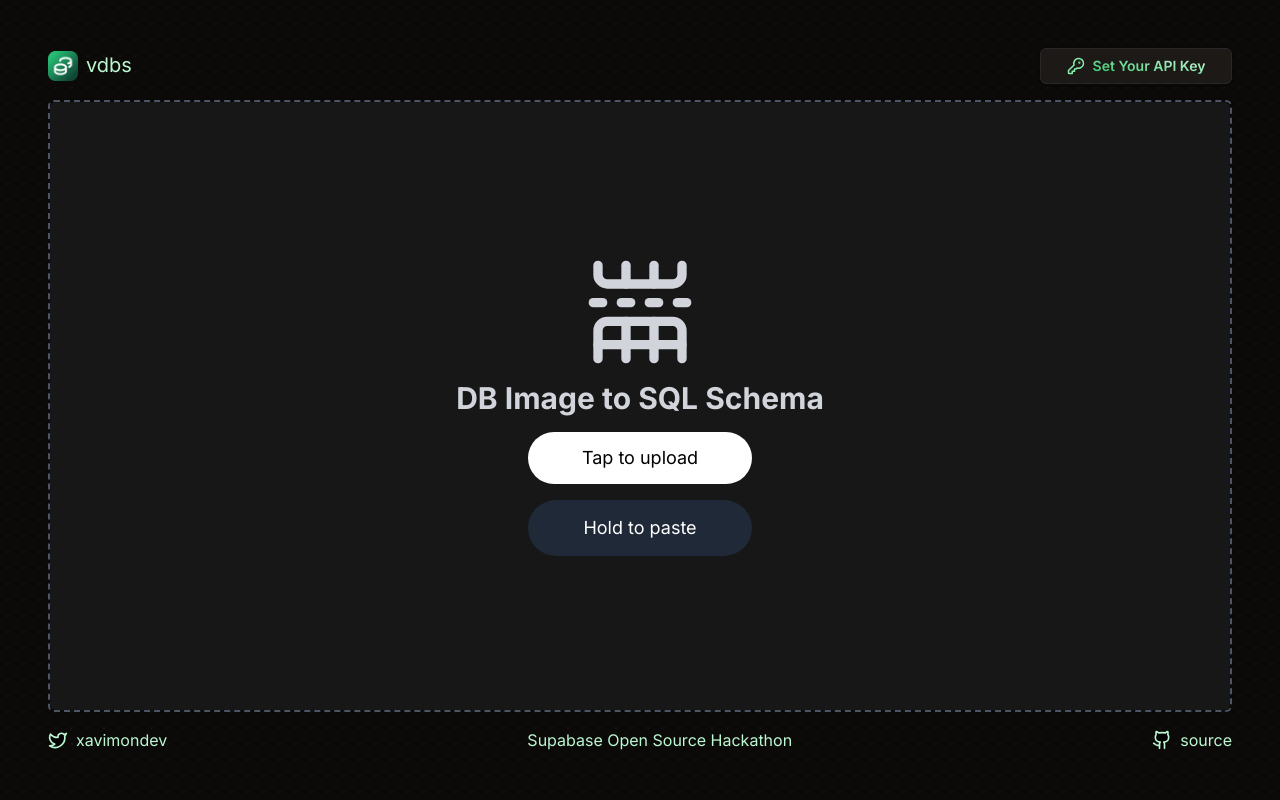
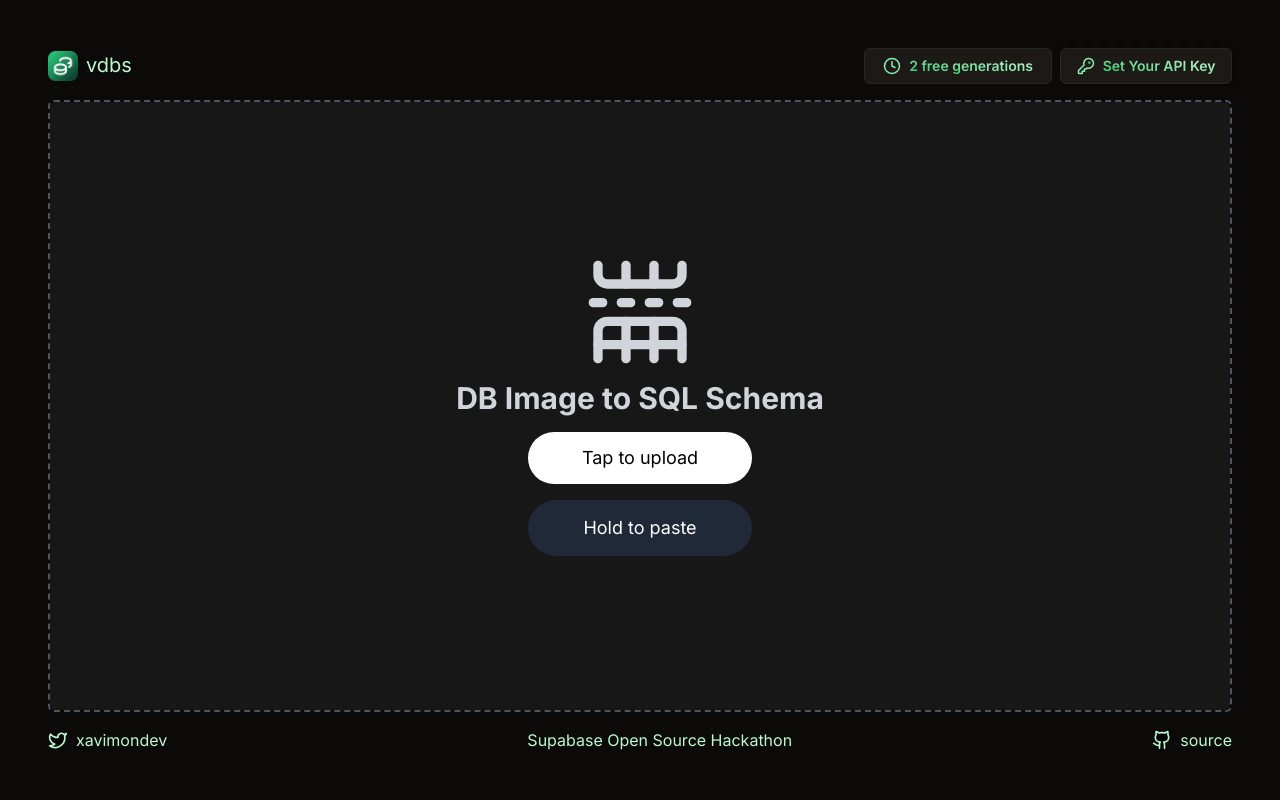
Before and after one commit to xavimondev/vdbs, a Next.js app in the folder apps/web/: page / in a window 1280 px wide. Built offline with nearby package versions, Linux system fonts and the light colour scheme.

Commit message:
add number of free generations

```diff
--- a/apps/web/components/header.tsx
+++ b/apps/web/components/header.tsx
@@ -1,4 +1,4 @@
-import { KeyRound } from "lucide-react";
+import { Clock, KeyRound } from "lucide-react";
 import {
   Popover,
   PopoverContent,
@@ -15,7 +15,13 @@ export function Header() {
         <div className="hidden sm:flex items-center cursor-pointer text-green-500 dark:text-green-200">
           <AppLogo />
         </div>
-        <div className="flex gap-2 w-full sm:max-w-48">
+        <div className="flex gap-2 w-full sm:max-w-[23rem]">
+          <div className="h-9 px-4 py-2 w-full rounded-md focus:outline-none hidden sm:flex items-center justify-center gap-2 bg-card border hover:bg-zinc-400 dark:hover:bg-zinc-800 transition-colors duration-300 text-sm">
+            <Clock size={18} className="text-green-300" />
+            <span className="text-transparent bg-clip-text bg-gradient-to-tr from-green-700 to-green-300 dark:from-green-500 dark:to-green-100 font-semibold">
+              2 free generations
+            </span>
+          </div>
           <Popover>
             <PopoverTrigger asChild>
               <Button className="w-full rounded-md p-[1px] focus:outline-none hidden sm:flex gap-2 items-center bg-card border hover:bg-zinc-400 dark:hover:bg-zinc-800 transition-colors duration-300">
```
